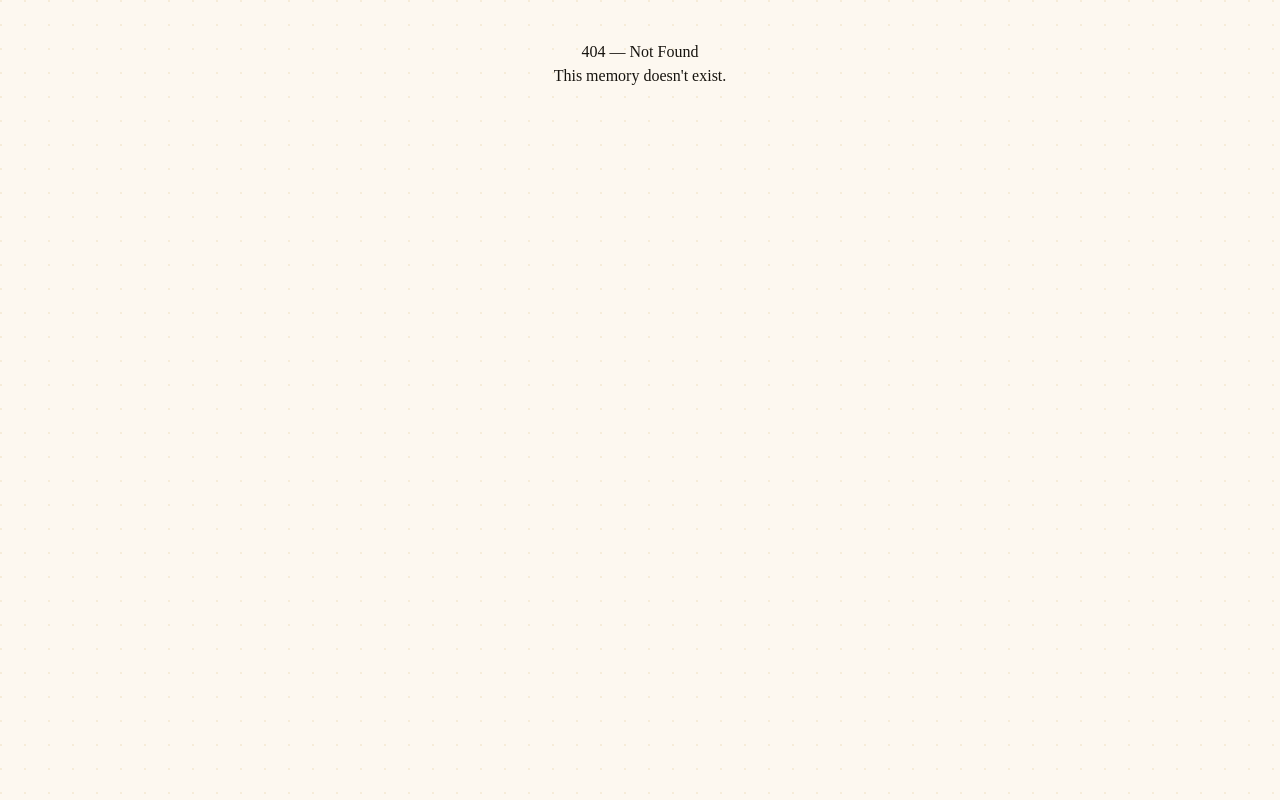
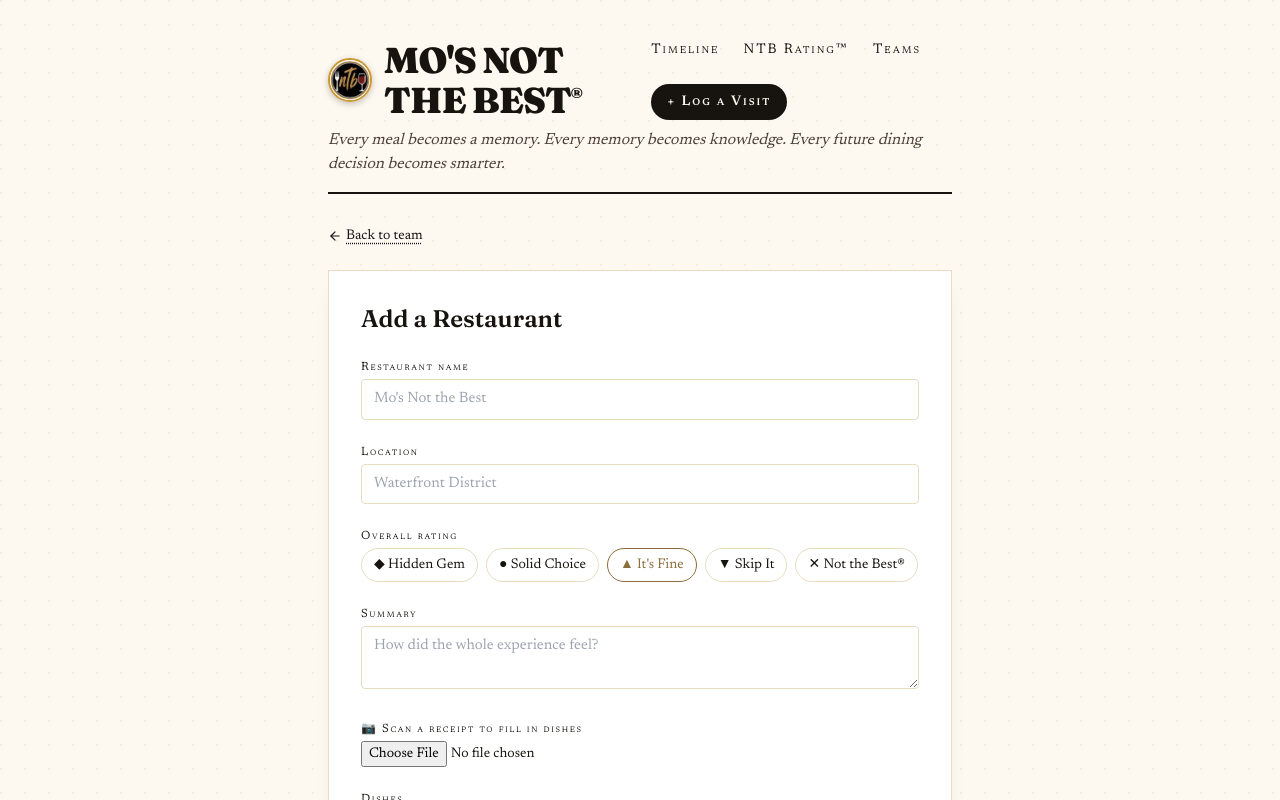
Before and after one commit to srm11671/not-the-best-app, a Next.js app: page /teams/1/restaurants/new in a window 1280 px wide. Before the commit this address had no page. Shown: the top 800 px of the page. Built offline with nearby package versions, Linux system fonts and the light colour scheme; no server answers.

Commit message:
Add page: add a new restaurant to the team catalog

```diff
--- /dev/null
+++ b/app/teams/[id]/restaurants/new/page.tsx
@@ -0,0 +1,15 @@
+import { RestaurantRatingForm } from "@/components/restaurant-rating-form"
+import { Masthead } from "@/components/masthead"
+
+export const dynamic = "force-dynamic"
+
+export default function NewTeamRestaurantPage({ params }: { params: { id: string } }) {
+  return (
+    <>
+      <div className="mx-auto max-w-2xl px-6 pt-10">
+        <Masthead />
+      </div>
+      <RestaurantRatingForm teamId={params.id} mode="new" />
+    </>
+  )
+}
```
